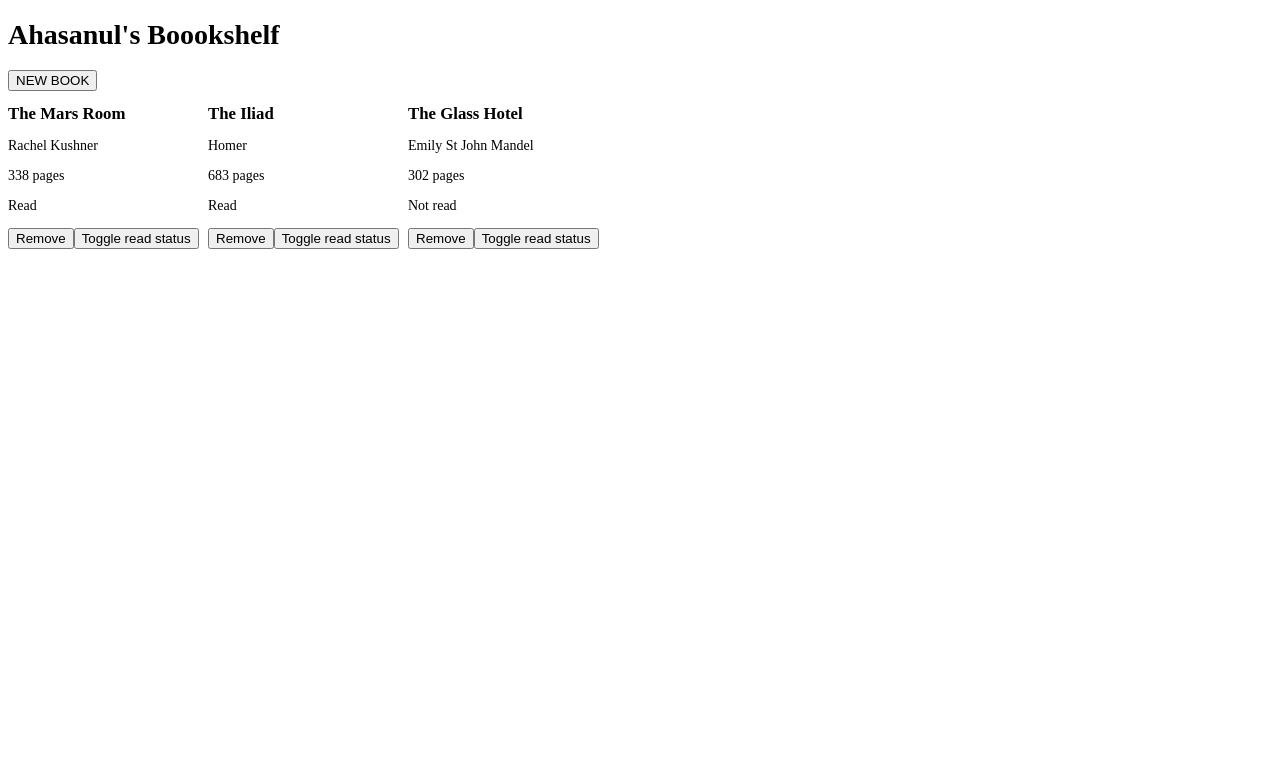
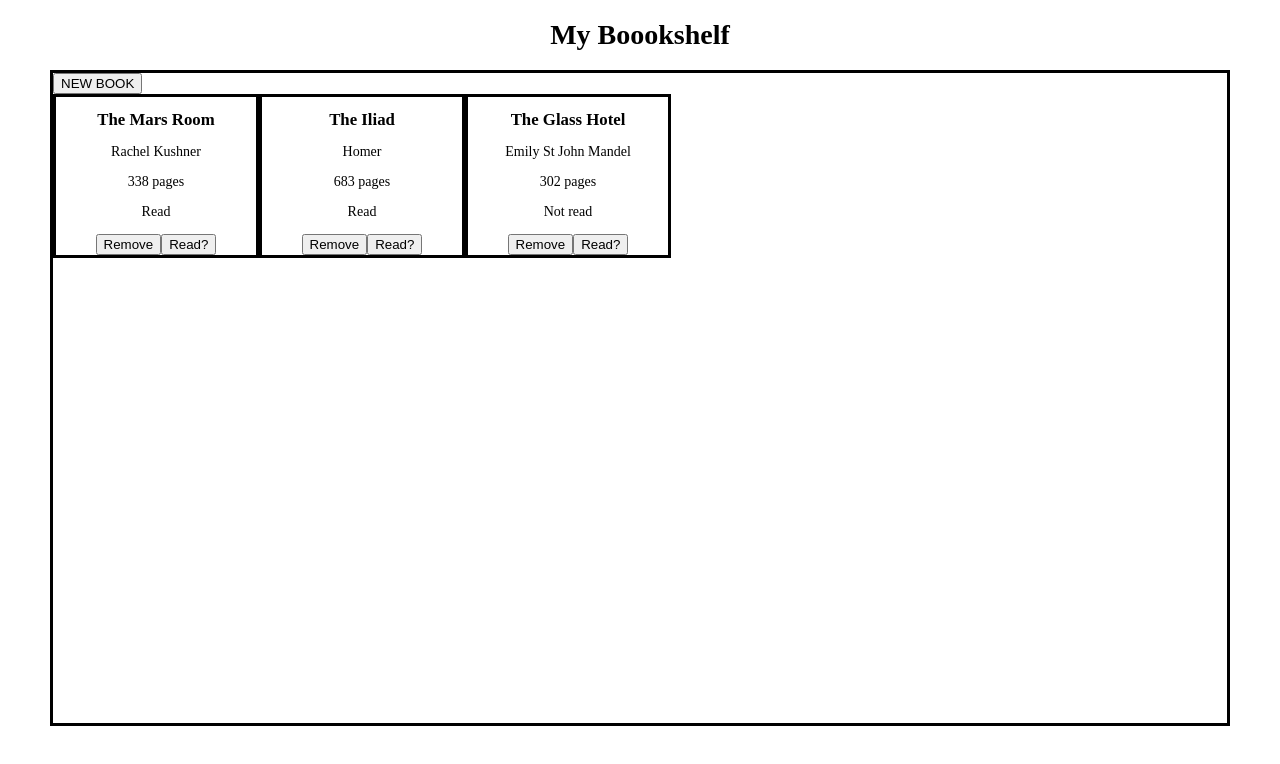
Before and after one commit to ahasanulhoque/library, a plain HTML site: page index.html in a window 1280 px wide. Drawn offline with Linux system fonts and the light colour scheme.

Commit message:
Updated styling

```diff
--- a/index.html
+++ b/index.html
@@ -6,8 +6,9 @@
     <link rel="stylesheet" href="styles/style.css">
 </head>
 <body>
-    <header><h1>Ahasanul's Boookshelf</h1></header>
+    <header><h1>My Boookshelf</h1></header>
 
+    <div id="shelf-container">
         <button id="new-book">NEW BOOK</button>
         <div id="form-wrapper">
             <form id="book-form">
@@ -33,6 +34,7 @@
         </div>
 
         <div id="bookshelf"></div>
+    </div>
     <script src="scripts/script.js"></script>
 </body>
 </html>
--- a/scripts/script.js
+++ b/scripts/script.js
@@ -44,6 +44,7 @@ function render(library){
         removalButton.dataset.index = library.indexOf(book).toString();
         toggle.dataset.index = removalButton.dataset.index;
         newBook.setAttribute('id', 'book-' + removalButton.dataset.index);
+        newBook.setAttribute('class', 'book-card');
 
         //Add classes to buttons
         removalButton.setAttribute('class', 'remove-button');
@@ -55,7 +56,7 @@ function render(library){
         pages.textContent = `${book.pages} pages`;
         read.textContent = book.read;
         removalButton.textContent = 'Remove';
-        toggle.textContent = 'Toggle read status';
+        toggle.textContent = 'Read?';
 
         //Show on page
         newBook.appendChild(title);
--- a/styles/style.css
+++ b/styles/style.css
@@ -4,6 +4,20 @@ html {
 
 h2 {
     font-size: 1.2rem;
+}
+
+header {
+    text-align: center;
+}
+
+#shelf-container {
+    margin: auto 3rem auto 3rem;
+    border: solid;
+    min-height: 650px;
+}
+
+#new-book {
+    text-align: center;
 }
 
 #book-form {
@@ -22,3 +36,8 @@ h2 {
 #bookshelf div {
     width: 200px;
 }
+
+.book-card {
+    border: solid;
+    text-align: center;
+}
```
Lines whose indentation alone changed are shown as unchanged.
